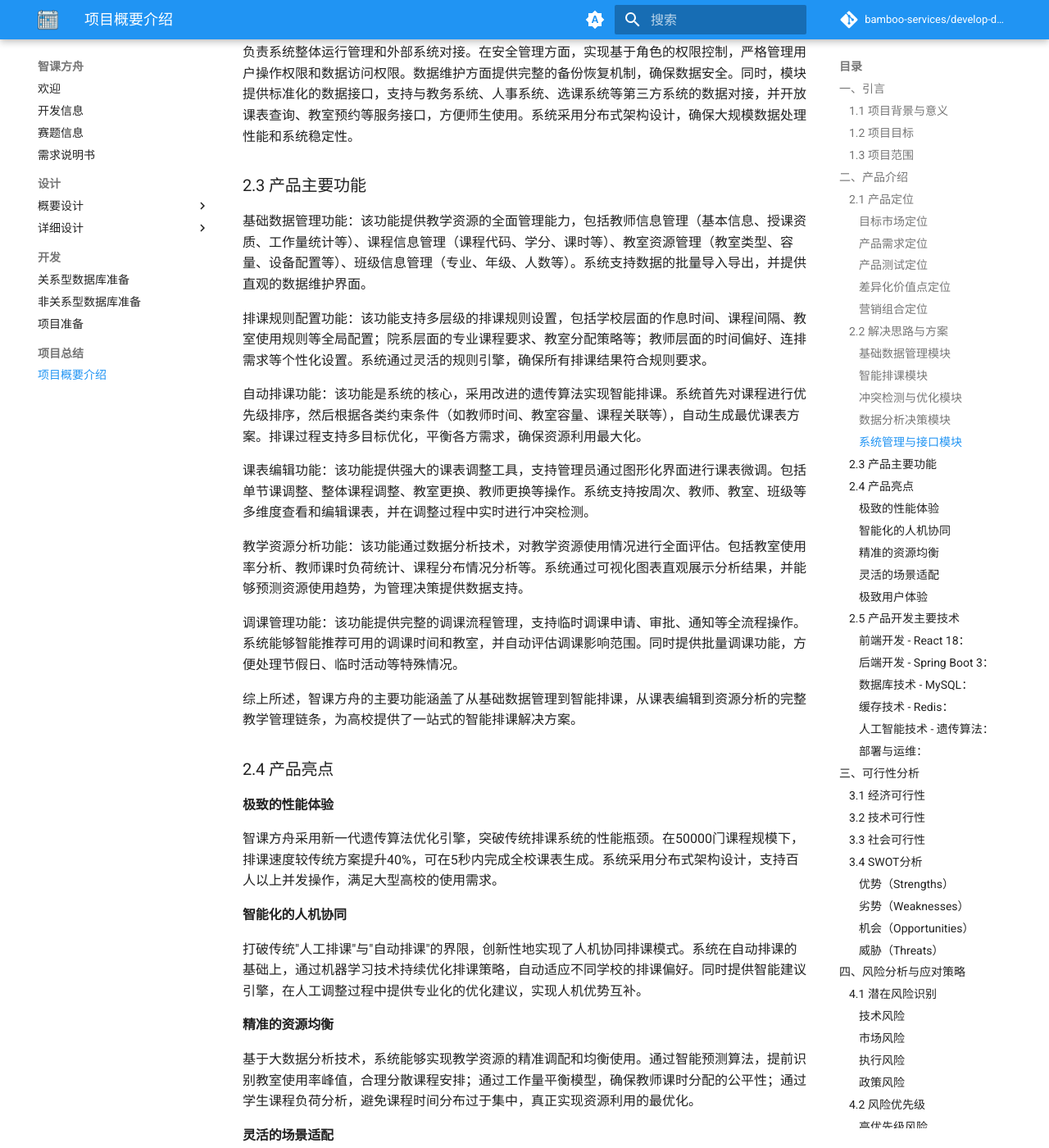
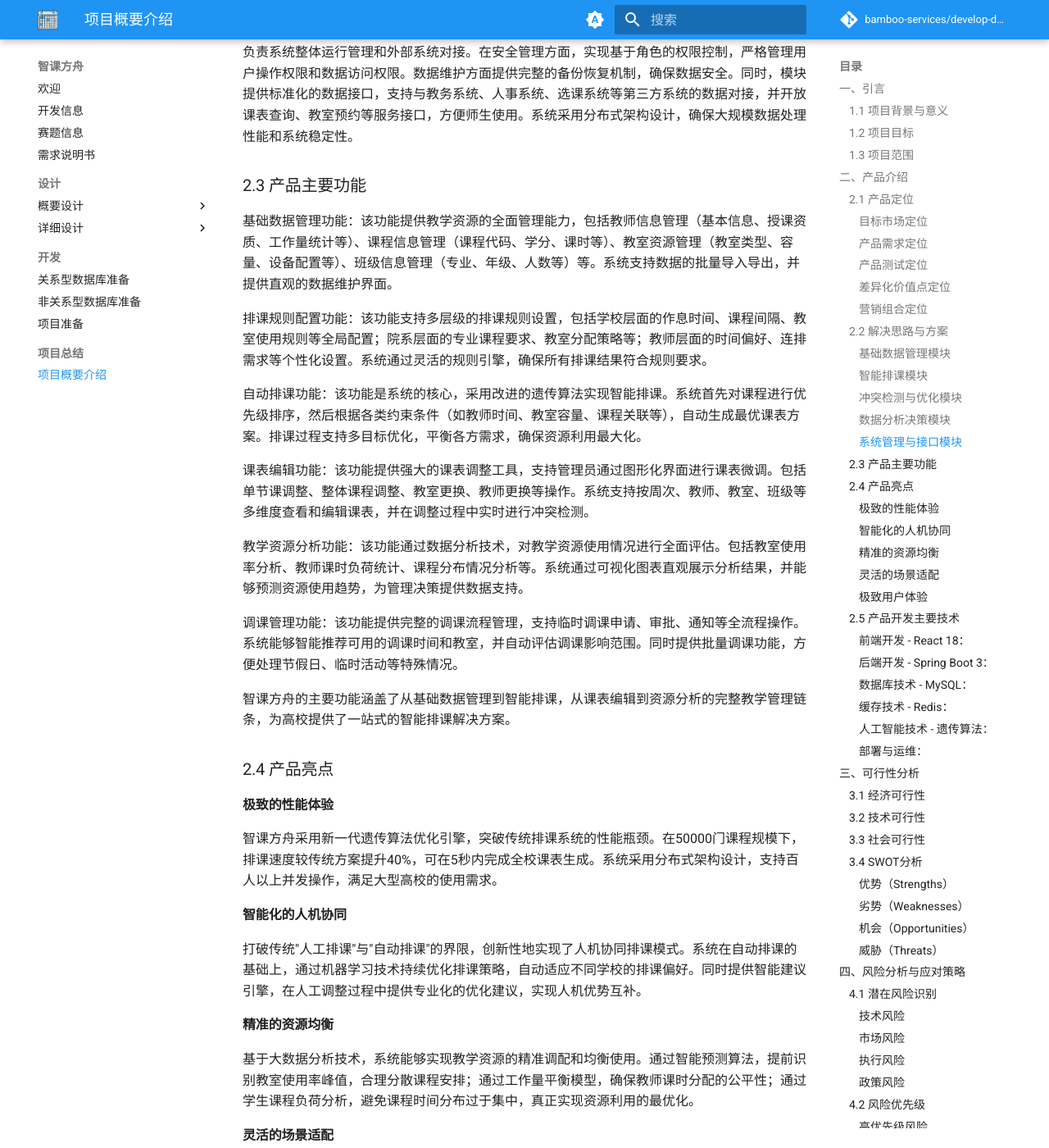
Before and after one commit to class-scheduling-system/develop-document, an MkDocs documentation site: the page built from docs/final/ProjectOverview.md, in a window 1280 px wide and 1400 px high, scrolled down 3255 px. Shown: the whole window at 82% size. Built offline with MkDocs 1.6.1 and Material for MkDocs 9.7.7, drawn with Linux system fonts in a browser that asks for light colours; comment, search, counter and statistics services are not loaded; some of the changed text lies outside the part shown.

Commit message:
docs: 更新产品功能描述和团队协作机制

```diff
--- a/docs/final/ProjectOverview.md
+++ b/docs/final/ProjectOverview.md
@@ -67,7 +67,7 @@
 
 ### 2.3 产品主要功能
 
-基础数据管理功能：该功能提供教学资源的全面管理能力，包括教师信息管理（基本信息、授课资质、工作量统计等）、课程信息管理（课程代码、学分、课时等）、教室资源管理（教室类型、容量、设备配置等）、班级信息管理（专业、年级、人数等）。系统支持数据的批量导入导出，并提供直观的数据维护界面。
+基础数据管理功能：该功能提供教学资源的全面管理能力，包括教师信息管理（基本信息、授课资质、工作量统计等）、课程信息管理（课程代码、学分、课时等）、教室资源管理（教室类型、容量、设备配置等）、班级信息管理（专业、年级、人数等）等。系统支持数据的批量导入导出，并提供直观的数据维护界面。
 
 排课规则配置功能：该功能支持多层级的排课规则设置，包括学校层面的作息时间、课程间隔、教室使用规则等全局配置；院系层面的专业课程要求、教室分配策略等；教师层面的时间偏好、连排需求等个性化设置。系统通过灵活的规则引擎，确保所有排课结果符合规则要求。
 
@@ -79,7 +79,7 @@
 
 调课管理功能：该功能提供完整的调课流程管理，支持临时调课申请、审批、通知等全流程操作。系统能够智能推荐可用的调课时间和教室，并自动评估调课影响范围。同时提供批量调课功能，方便处理节假日、临时活动等特殊情况。
 
-综上所述，智课方舟的主要功能涵盖了从基础数据管理到智能排课，从课表编辑到资源分析的完整教学管理链条，为高校提供了一站式的智能排课解决方案。
+智课方舟的主要功能涵盖了从基础数据管理到智能排课，从课表编辑到资源分析的完整教学管理链条，为高校提供了一站式的智能排课解决方案。
 
 ### 2.4 产品亮点
 
```
Also changed, not shown: other parts of docs/final/ProjectOverview.md (+1 -1 lines).
